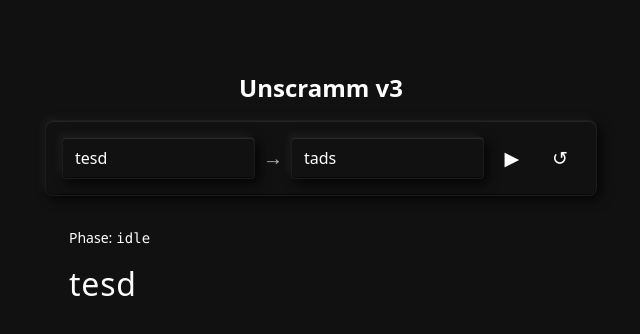
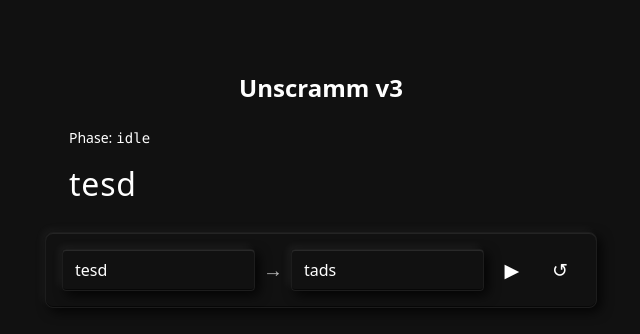
Before and after one commit to jonamar/unscramm, a React (Vite) app: page / in a window 1280 px wide. Shown: the top 334 px of the page, without its empty margins (319-959 px from the left). Built offline with nearby package versions, Linux system fonts and the light colour scheme.

Commit message:
Layout: render WordUnscrambler above input panel for clearer visual hierarchy

```diff
--- a/src/App.tsx
+++ b/src/App.tsx
@@ -31,7 +31,18 @@ function App() {
     <main className="main w-full max-w-[600px] mx-auto px-6 box-border">
       <h1 className="heading">Unscramm v3</h1>
 
-      <div className="panel input-panel flex items-center gap-2 w-full max-w-[600px] mt-4">
+      <section className="mt-6">
+        <WordUnscrambler
+          source={source}
+          target={target}
+          animateSignal={animateSignal}
+          resetSignal={resetSignal}
+          onAnimationStart={() => {}}
+          onAnimationComplete={onComplete}
+        />
+      </section>
+
+      <div className="panel input-panel flex items-center gap-2 w-full max-w-[600px] mt-6">
         <input
           type="text"
           className="input flex-1"
@@ -56,17 +67,6 @@ function App() {
           ↺
         </button>
       </div>
-
-      <section className="mt-8">
-        <WordUnscrambler
-          source={source}
-          target={target}
-          animateSignal={animateSignal}
-          resetSignal={resetSignal}
-          onAnimationStart={() => {}}
-          onAnimationComplete={onComplete}
-        />
-      </section>
     </main>
   );
 }
```
